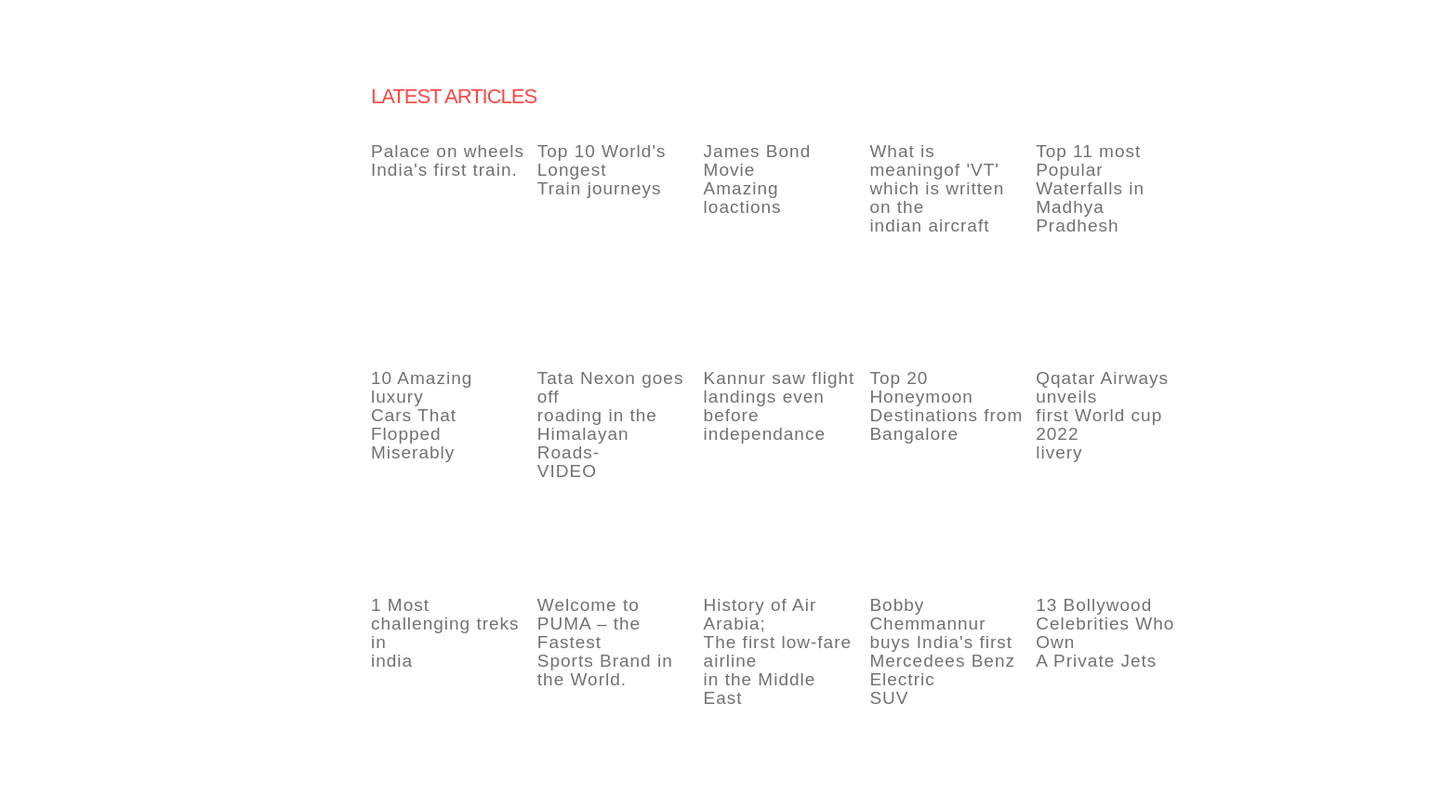
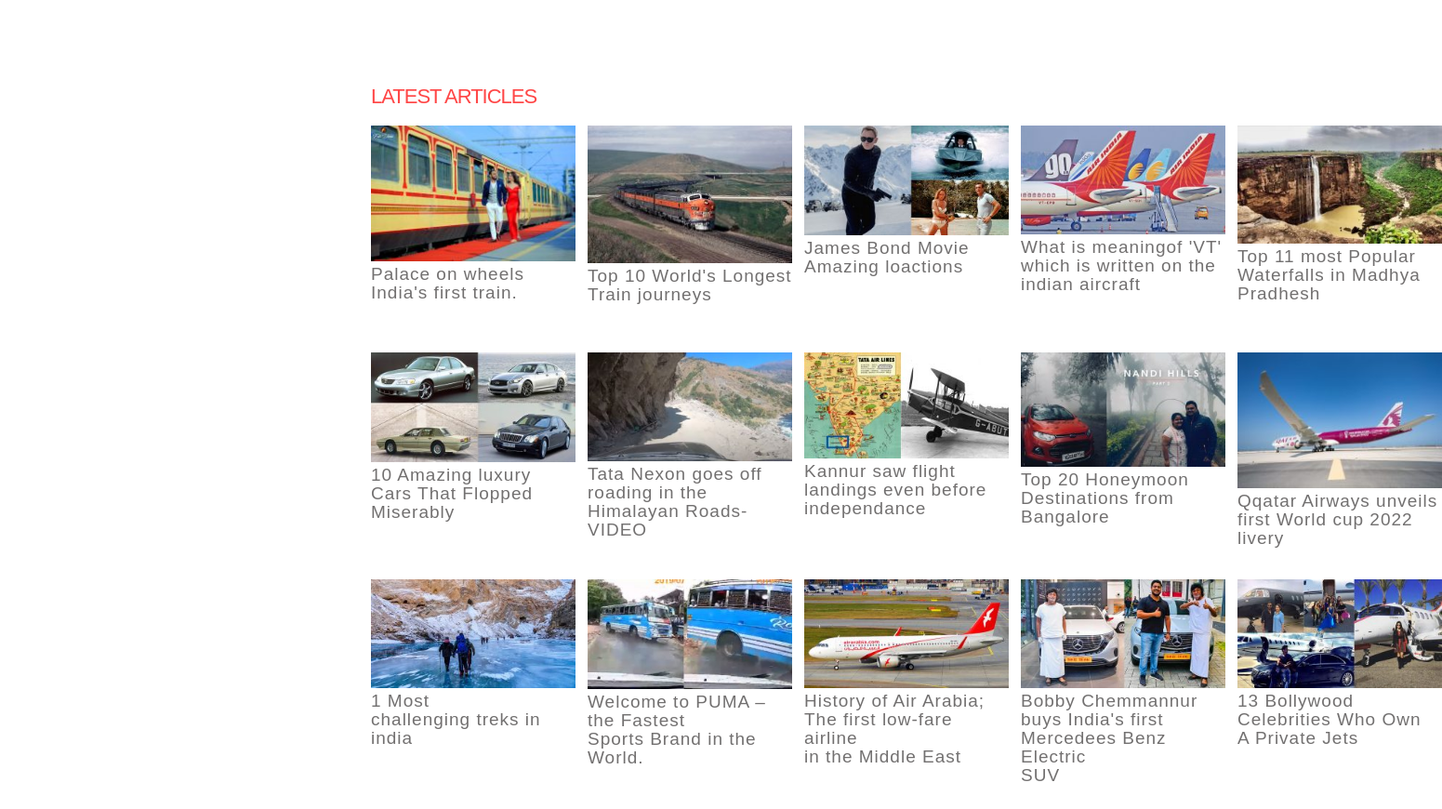
Before and after one commit to vyshnav-v/Ksrtc-static-website, a plain HTML site: page index.html in a window 1280 px wide. Shown: the part 580-1450 px from the top of the page at 93% size, 1551 px wide, since content can reach past the window. Drawn offline with nearby package versions, Linux system fonts and the light colour scheme; the site is published under a folder, as on GitHub Pages, so addresses that start at the root find nothing.

Commit message:
Update index.html

```diff
--- a/index.html
+++ b/index.html
@@ -6,7 +6,7 @@
     <meta http-equiv="X-UA-Compatible" content="IE=edge">
     <meta name="viewport" content="width=device-width, initial-scale=1.0">
     <title>KSRTC Kerala Bus Timings Powered By Team KSRTC Blog</title>
-    <link rel="shortcut icon" type="image/jpeg" href="/images/aanavandi-ksrtc-mobile.png" />
+    <link rel="shortcut icon" type="image/jpeg" href="images/aanavandi-ksrtc-mobile.png" />
 
 
     <link rel="stylesheet" href="style.css" type="text/css">
@@ -139,7 +139,7 @@
                 <div class="row1">
                     <div class="row2">
                         <div class="photo">
-                            <img src="/images/1ph.jpg" alt="">
+                            <img src="images/1ph.jpg" alt="">
 
                         </div>
                         <div class="photoword">
@@ -149,7 +149,7 @@
                     </div>
                     <div class="row2">
                         <div class="photo">
-                            <img src="/images/2ph.jpg" alt="">
+                            <img src="images/2ph.jpg" alt="">
 
                         </div>
                         <div class="photoword">
@@ -159,7 +159,7 @@
                     </div>
                     <div class="row2">
                         <div class="photo">
-                            <img src="/images/3ph.jpg" alt="">
+                            <img src="images/3ph.jpg" alt="">
 
                         </div>
                         <div class="photoword">
@@ -169,7 +169,7 @@
                     </div>
                     <div class="row2">
                         <div class="photo">
-                            <img src="/images/4ph.jpg" alt="">
+                            <img src="images/4ph.jpg" alt="">
 
 
                         </div>
@@ -179,7 +179,7 @@
                     </div>
                     <div class="row2">
                         <div class="photo">
-                            <img src="/images/5ph.jpg" alt="">
+                            <img src="images/5ph.jpg" alt="">
 
                         </div>
                         <div class="photoword">
@@ -193,7 +193,7 @@
                 <div class="row1">
                     <div class="row2">
                         <div class="photo">
-                            <img src="/images/6ph.jpg" alt="">
+                            <img src="images/6ph.jpg" alt="">
 
                         </div>
                         <div class="photoword">
@@ -203,7 +203,7 @@
                     </div>
                     <div class="row2">
                         <div class="photo">
-                            <img src="/images/7ph.jpg" alt="">
+                            <img src="images/7ph.jpg" alt="">
 
                         </div>
                         <div class="photoword">
@@ -213,7 +213,7 @@
                     </div>
                     <div class="row2">
                         <div class="photo">
-                            <img src="/images/8ph.jpg" alt="">
+                            <img src="images/8ph.jpg" alt="">
 
                         </div>
                         <div class="photoword">
@@ -223,7 +223,7 @@
                     </div>
                     <div class="row2">
                         <div class="photo">
-                            <img src="/images/9ph.jpg" alt="">
+                            <img src="images/9ph.jpg" alt="">
 
 
                         </div>
@@ -234,7 +234,7 @@
                     </div>
                     <div class="row2">
                         <div class="photo">
-                            <img src="/images/10ph.jpeg" alt="">
+                            <img src="images/10ph.jpeg" alt="">
 
                         </div>
                         <div class="photoword">
@@ -247,7 +247,7 @@
                 <div class="row1">
                     <div class="row2">
                         <div class="photo">
-                            <img src="/images/11ph.jpg" alt="">
+                            <img src="images/11ph.jpg" alt="">
 
                         </div>
                         <div class="photoword">
@@ -257,7 +257,7 @@
                     </div>
                     <div class="row2">
                         <div class="photo">
-                            <img src="/images/12ph.jpg" alt="">
+                            <img src="images/12ph.jpg" alt="">
 
                         </div>
                         <div class="photoword">
@@ -267,7 +267,7 @@
                     </div>
                     <div class="row2">
                         <div class="photo">
-                            <img src="/images/13ph.jpg" alt="">
+                            <img src="images/13ph.jpg" alt="">
 
                         </div>
                         <div class="photoword">
@@ -277,7 +277,7 @@
                     </div>
                     <div class="row2">
                         <div class="photo">
-                            <img src="/images/14ph.jpg" alt="">
+                            <img src="images/14ph.jpg" alt="">
 
                         </div>
                         <div class="photoword">
@@ -287,7 +287,7 @@
                     </div>
                     <div class="row2">
                         <div class="photo">
-                            <img src="/images/15ph.jpg" alt="">
+                            <img src="images/15ph.jpg" alt="">
 
                         </div>
                         <div class="photoword">
```
